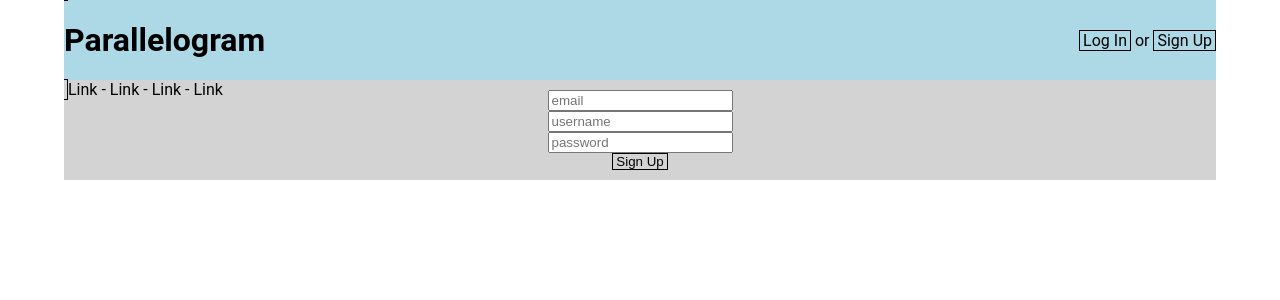
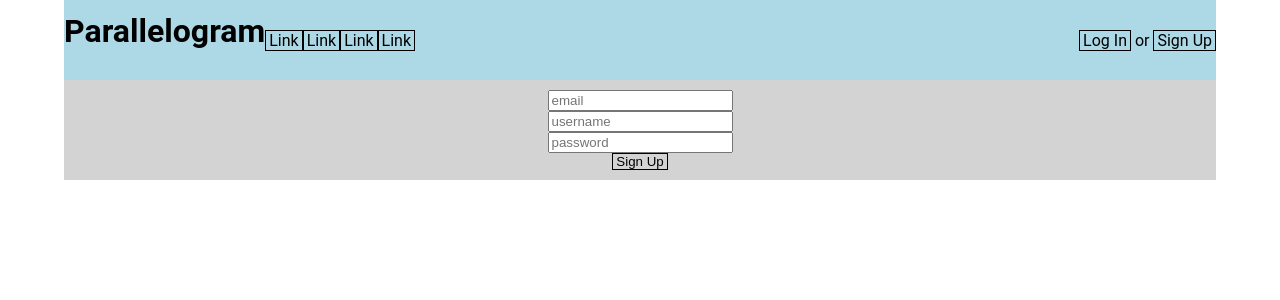
Before and after one commit to bbbtttiii/parallelogram-frontend, a React (Create React App) app in the folder frontend/: page /signup in a window 1280 px wide. Shown: the top 300 px of the page. Built offline with nearby package versions, Linux system fonts and the light colour scheme; no server answers.

Commit message:
adds class for inputs

```diff
--- a/frontend/src/components/Logout.js
+++ b/frontend/src/components/Logout.js
@@ -5,7 +5,10 @@ import { logout } from '../actions/currentUser.js';
 const Logout = ({ logout }) => {
   return (
     <form onSubmit={logout}>
-      <input type="submit" value="Log Out"/>
+      <input
+        type="submit"
+        class="inout"
+        value="Log Out"/>
     </form>
   )
 }
--- a/frontend/src/components/Nav.js
+++ b/frontend/src/components/Nav.js
@@ -8,22 +8,24 @@ import { Route, Link, NavLink, Switch} from 'react-router-dom';
 const Nav = ({ currentUser, loggedIn }) => {
   return (
     <div className="Nav">
-        <span className="left-nav">
-        <NavLink to='/'>
-          <h1 className="title">Parallelogram</h1>
-        </NavLink>
-          Link - Link - Link - Link
-        </span>
-        <span className="right-nav">
-          {/* if logged out, show login/signup buttons*/}
-          {/* {if logged in,   show favorites/logout buttons} */}
-          {/* {loggedIn ? <> <Logout /> </> : <> <Login /> <Signup /> </> } */}
-          {/* <Route exact path='/' render{() => loggedIn ? <LOGGEDINCOMPONENTS/> : <NOTLOGGEDINCOMPONENTS/>} /> */}
-
-          {/* {currentUser ? <strong>Hi {currentUser.attributes.username}</strong> : ""} */}
-          <Link to='/login'>Log In</Link> or <Link to ='/signup'>Sign Up</Link>
-          {/* {currentUser ? <Logout /> : <Login />} */}
-        </span>
+        <div className="title">
+          <NavLink to='/'>
+            <h1>Parallelogram</h1>
+          </NavLink>
+        </div>
+        <div className="left-nav">
+          <NavLink to='/tag1'>Link</NavLink>
+          <NavLink to='/tag1'>Link</NavLink>
+          <NavLink to='/tag1'>Link</NavLink>
+          <NavLink to='/tag1'>Link</NavLink>
+        </div>
+        <div className="right-nav">
+          {currentUser ? <strong>Hi {currentUser.attributes.username}</strong> : null}
+          {loggedIn ?
+            <> <Logout /> </> :
+            <> <Link to='/login'>Log In</Link> or <Link to ='/signup'>Sign Up</Link> </>
+          }
+        </div>
     </div>
   )
 }
--- a/frontend/src/components/Signup.js
+++ b/frontend/src/components/Signup.js
@@ -20,18 +20,21 @@ const Signup = ({ signupFormData, updateSignupForm, signup }) => {
     <form onSubmit={handleOnSubmit}>
       <input
         type="text"
+        class="input"
         placeholder="email"
         name="email"
         value={signupFormData.email}
         onChange={handleInputChange} />
       <input
         type="text"
+        class="input"
         placeholder="username"
         name="username"
         value={signupFormData.username}
         onChange={handleInputChange} />
       <input
         type="text"
+        class="input"
         placeholder="password"
         name="password"
         value={signupFormData.password}
```
